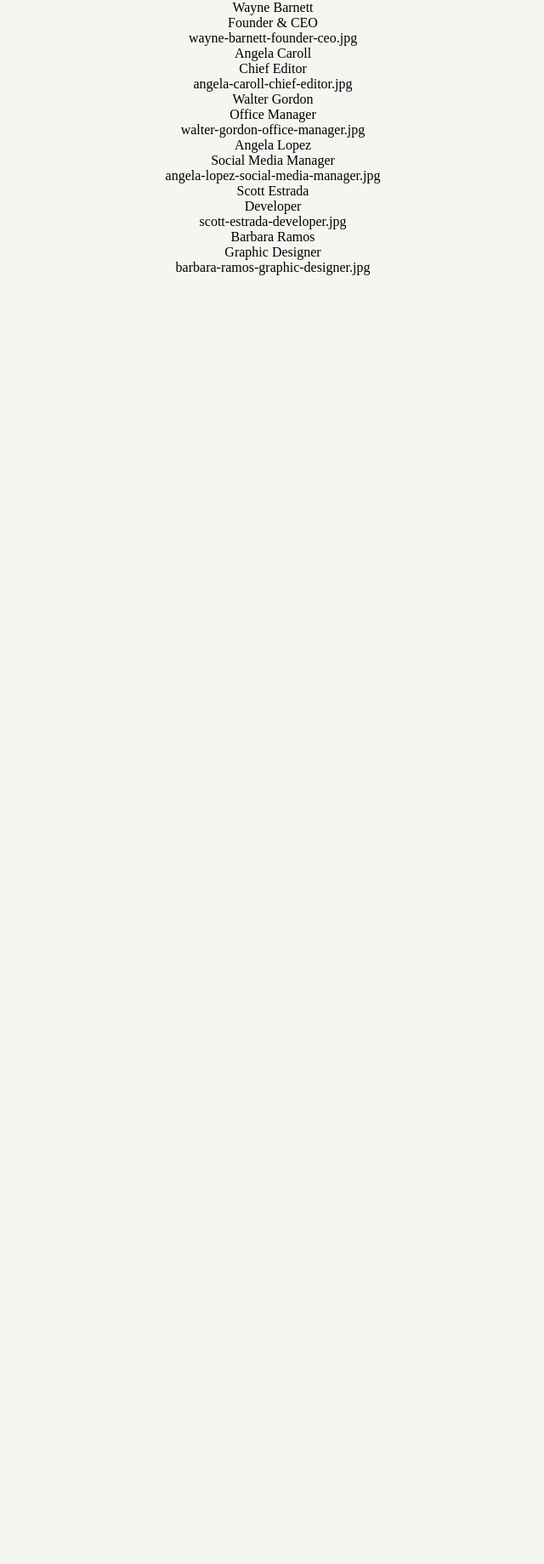
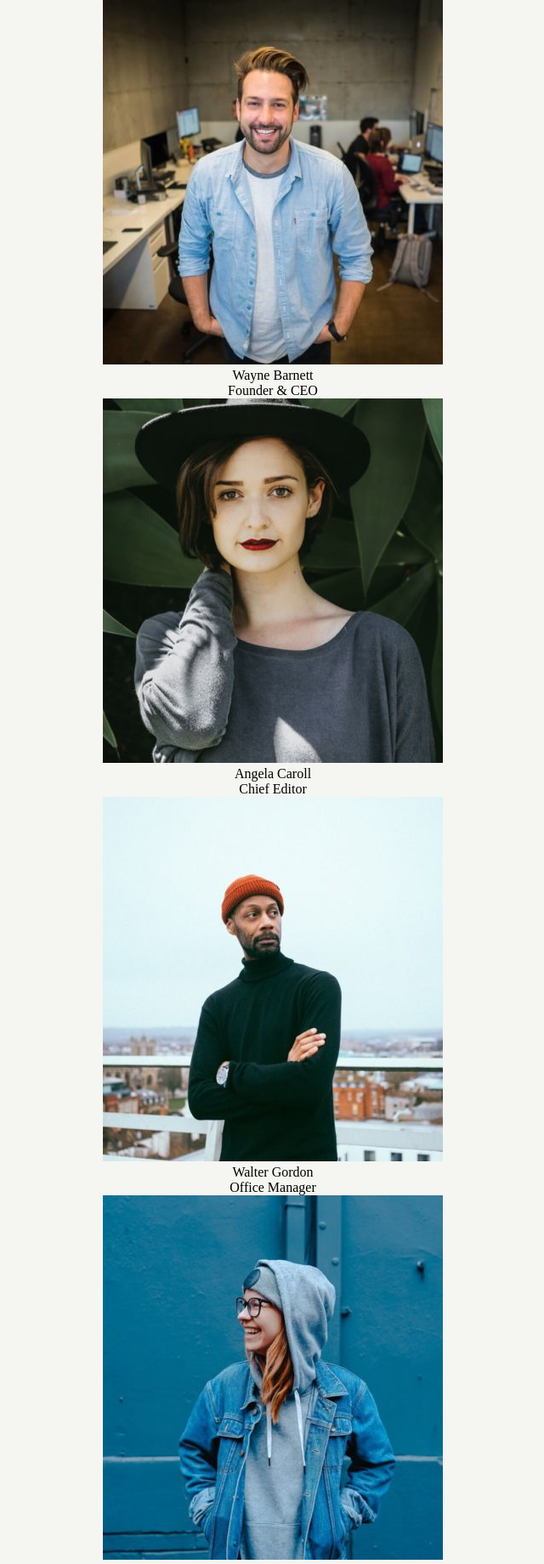
Before and after one commit to Luigi213/js-our-team, a plain HTML site: page index.html in a window 1280 px wide. Shown: the top 1841 px of the page at 85% size, without its empty margins (319-959 px from the left). Before the commit the page ends 800 px from the top, so only its background shows below. Drawn offline with Linux system fonts and the light colour scheme.

Commit message:
bonus 1 done

```diff
--- a/css/style.css
+++ b/css/style.css
@@ -16,8 +16,3 @@ body{
 .col-header{
     text-align: center;
 }
-
-.size {
-    width: 200px;
-    height: 200px;
-}
--- a/js/script.js
+++ b/js/script.js
@@ -3,42 +3,41 @@ let members = [
     {
         name: 'Wayne Barnett',
         role: 'Founder & CEO',
-        photo: 'wayne-barnett-founder-ceo.jpg'
+        photo: './img/wayne-barnett-founder-ceo.jpg'
     },
     {
         name: 'Angela Caroll',
         role: 'Chief Editor',
-        photo: 'angela-caroll-chief-editor.jpg'
+        photo: './img/angela-caroll-chief-editor.jpg'
     },
     {
         name: 'Walter Gordon',
         role: 'Office Manager',
-        photo: 'walter-gordon-office-manager.jpg'
+        photo: './img/walter-gordon-office-manager.jpg'
     },
     {
         name: 'Angela Lopez',
         role: 'Social Media Manager',
-        photo: 'angela-lopez-social-media-manager.jpg'
+        photo: './img/angela-lopez-social-media-manager.jpg'
     },
     {
         name: 'Scott Estrada',
         role: 'Developer',
-        photo: 'scott-estrada-developer.jpg'
+        photo: './img/scott-estrada-developer.jpg'
     },
     {
         name: 'Barbara Ramos',
         role: 'Graphic Designer',
-        photo: 'barbara-ramos-graphic-designer.jpg'
+        photo: './img/barbara-ramos-graphic-designer.jpg'
     },
 ];
 
+let mem = members
 //MILESTONE 1: Stampare su console, per ogni membro del team, le informazioni di nome, ruolo e la stringa della foto
 //MILESTONE 2: Stampare le stesse informazioni su DOM sottoforma di stringhe
 for(let i=0; i<members.length; i++){
     let member = members[i]
-    for(let key in member){
-        document.querySelector('.information').innerHTML += `<p>${member[key]}</p>`
-    }
+    document.querySelector('.information').innerHTML += `<img src="${member.photo}" alt=""></div><div><p>${member.name}</p><p>${member.role}</p>`
 }
 
 //BONUS 1: Trasformare la stringa foto in una immagine effettiva
```
